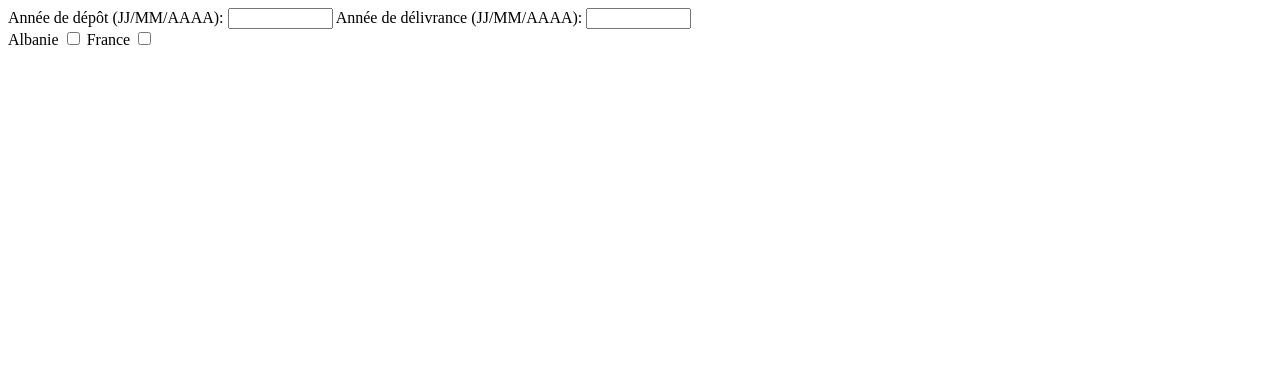
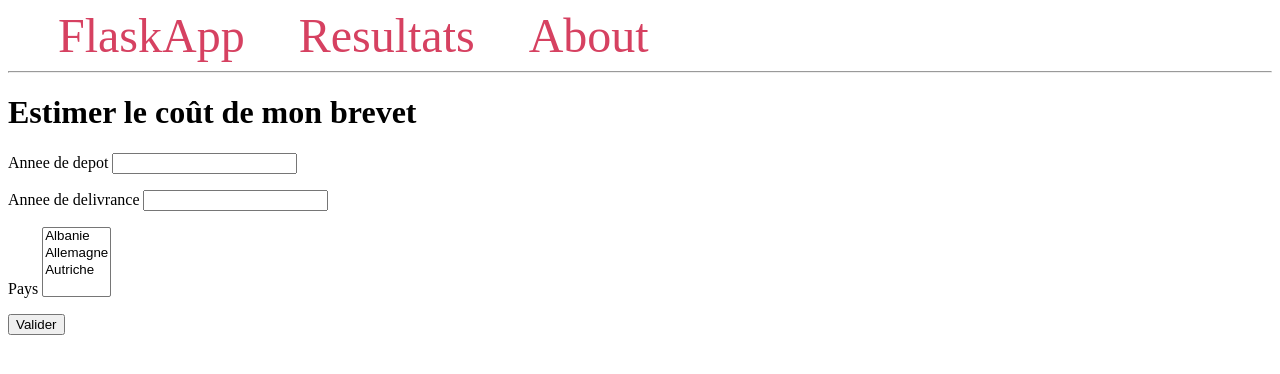
Before and after one commit to alicepolosan/Projet-Comparateur-de-Brevets, a Flask app: page / in a window 1280 px wide. Shown: the top 374 px of the page. Run offline with Flask 2, Linux system fonts and the light colour scheme; some libraries are stand-ins or nearby versions.

Commit message:
Interface utilisateur

```diff
--- a/comparateur/app.py
+++ b/comparateur/app.py
@@ -1,14 +1,30 @@
-from flask import Flask, render_template
+from flask import Flask, render_template, redirect, url_for
+from form import BrevetForm
 from flask_socketio import SocketIO
-#from backend import Calculs
+
 
 app = Flask(__name__)
 socketio = SocketIO(app)
-#calculs = Calculs()
+app.config['SECRET_KEY'] = 'your secret key'
 
-@app.route("/")
+
+brevet_list = []
+
+
+@app.route('/', methods=('GET', 'POST'))
 def index():
-    return render_template("index.html")
+    form = BrevetForm()
+    if form.validate_on_submit():
+        brevet_list.append({'annee_depot': form.annee_depot.data,
+                             'annee_delivrance': form.annee_delivrance.data,
+                             'pays': form.pays.data,
+                             })
+        return redirect(url_for('resultats'))
+    return render_template('index.html', form=form)
+
+@app.route('/resultats/')
+def resultats():
+    return render_template('resultats.html', brevet_list=brevet_list)
 
 
 if __name__=="__main__":
--- /dev/null
+++ b/comparateur/form.py
@@ -0,0 +1,12 @@
+from flask_wtf import FlaskForm
+from wtforms import (StringField, SelectMultipleField)
+from wtforms.validators import InputRequired, Length
+
+
+class BrevetForm(FlaskForm):
+    annee_depot = StringField('Annee de depot', validators=[InputRequired(),
+                                             Length(min=4, max=4)])
+    annee_delivrance = StringField('Annee de delivrance',
+                                validators=[InputRequired(),
+                                            Length(min = 4, max = 4)])
+    pays = SelectMultipleField('Pays', choices = ['Albanie', 'Allemagne', 'Autriche'], validators=[InputRequired()])
--- /dev/null
+++ b/comparateur/templates/base.html
@@ -0,0 +1,26 @@
+<!DOCTYPE html>
+<html lang="en">
+<head>
+    <meta charset="UTF-8">
+    <title>{% block title %} {% endblock %} - FlaskApp</title>
+    <style>
+        nav a {
+            color: #d64161;
+            font-size: 3em;
+            margin-left: 50px;
+            text-decoration: none;
+        }
+    </style>
+</head>
+<body>
+    <nav>
+        <a href="{{ url_for('index') }}">FlaskApp</a>
+        <a href="{{ url_for('resultats') }}">Resultats</a>
+        <a href="#">About</a>
+    </nav>
+    <hr>
+    <div class="content">
+        {% block content %} {% endblock %}
+    </div>
+</body>
+</html>
--- a/comparateur/templates/index.html
+++ b/comparateur/templates/index.html
@@ -1,21 +1,52 @@
-<html>
-    <head>
-        <link rel="stylesheet" type="text/css" href={{ url_for("static", filename="css/main.css") }}>
-        <script src="https://cdnjs.cloudflare.com/ajax/libs/socket.io/4.4.1/socket.io.min.js"></script>
-        <script type="text/javascript" src={{ url_for("static", filename="js/main.js") }}></script>
-    </head>
-    <body>
-        <label for="annee_depot"> Année de dépôt (JJ/MM/AAAA):</label>
-        <input type="text" id="annee_depot" name = "annee_depot" required minlength="10" maxlength="10" size="10">
-        <label for="annee_delivrance"> Année de délivrance (JJ/MM/AAAA):</label>
-        <input type="text" id="annee_delivrance" name = "annee_delivrance" required minlength="10" maxlength="10" size="10">
+{% extends 'base.html' %}
 
-        <div class="pays">
-            <label for="1"> Albanie</label>
-            <input type="checkbox" name="1" id="1">
-            <label for="France"> France</label>
-            <input type="checkbox" name="France" id="France">
-        </div>
+{% block content %}
+    <h1>{% block title %} Estimer le coût de mon brevet {% endblock %}</h1>
 
-    </body>
-</html>
+    <form method="POST" action="/">
+        {{ form.csrf_token }}
+        <p>
+            {{ form.annee_depot.label }}
+            {{ form.annee_depot(size=20) }}
+        </p>
+
+        {% if form.annee_depot.errors %}
+            <ul class="errors">
+                {% for error in form.annee_depot.errors %}
+                    <li>{{ error }}</li>
+                {% endfor %}
+            </ul>
+        {% endif %}
+
+        <p>
+            {{ form.annee_delivrance.label }}
+            {{ form.annee_delivrance(size=20) }}
+        </p>
+
+        {% if form.annee_delivrance.errors %}
+            <ul class="errors">
+                {% for error in form.annee_delivrance.errors %}
+                    <li>{{ error }}</li>
+                {% endfor %}
+            </ul>
+        {% endif %}
+
+        <p>
+            {{ form.pays.label }}
+            {{ form.pays() }}
+        </p>
+
+        {% if form.pays.errors %}
+            <ul class="errors">
+                {% for error in form.pays.errors %}
+                    <li>{{ error }}</li>
+                {% endfor %}
+            </ul>
+        {% endif %}
+
+        <p>
+            <input type="submit" value="Valider">
+        </p>
+    </form>
+
+{% endblock %}
```
Also changed, not shown: comparateur/templates/resultats.html (added, +11 -0 lines).
